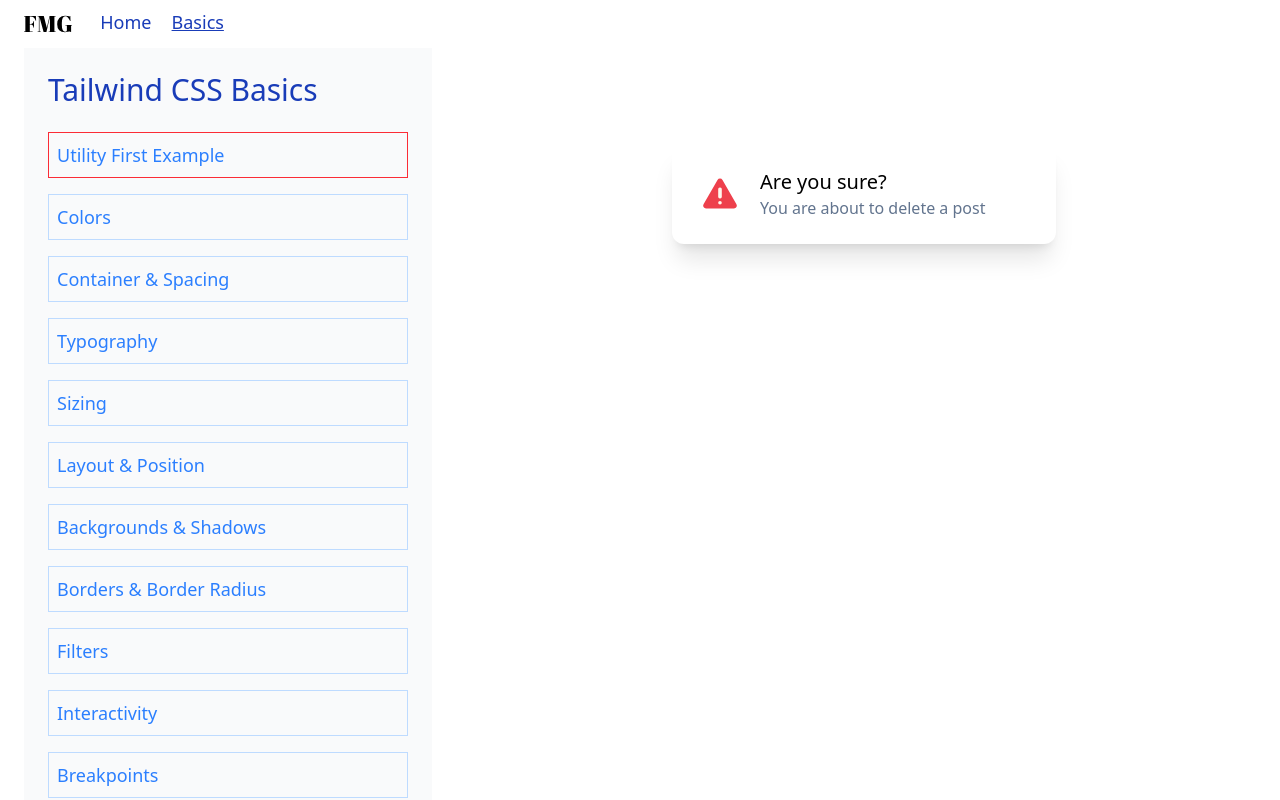
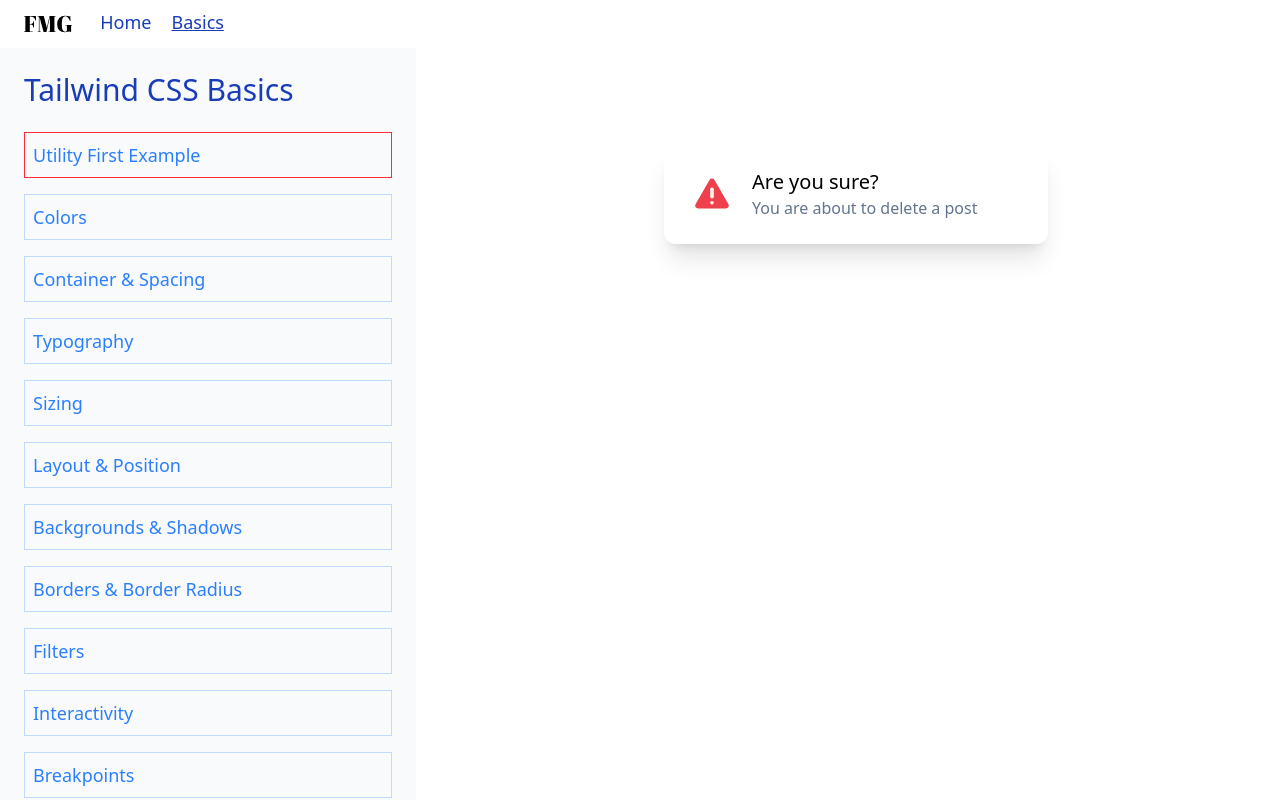
Before and after one commit to fahadkhan174/svelte, a SvelteKit app: page /basics/01-utility-first in a window 1280 px wide. Shown: the top 800 px of the page. Built offline with nearby package versions, Linux system fonts and the light colour scheme.

Commit message:
update padding to root page

```diff
--- a/src/routes/+layout.svelte
+++ b/src/routes/+layout.svelte
@@ -45,7 +45,7 @@
 			Basics
 		</a>
 	</div>
-	<div class="pl-6">
+	<div>
 		{@render children()}
 	</div>
 </div>
--- a/src/routes/+page.svelte
+++ b/src/routes/+page.svelte
@@ -1 +1,3 @@
-<h1>Welcome to SvelteKit</h1>
+<div class="pl-6">
+	<h1 class="text-3xl">Welcome to SvelteKit</h1>
+</div>
```
Also changed, not shown: src/routes/+error.svelte (+11 -11 lines).
